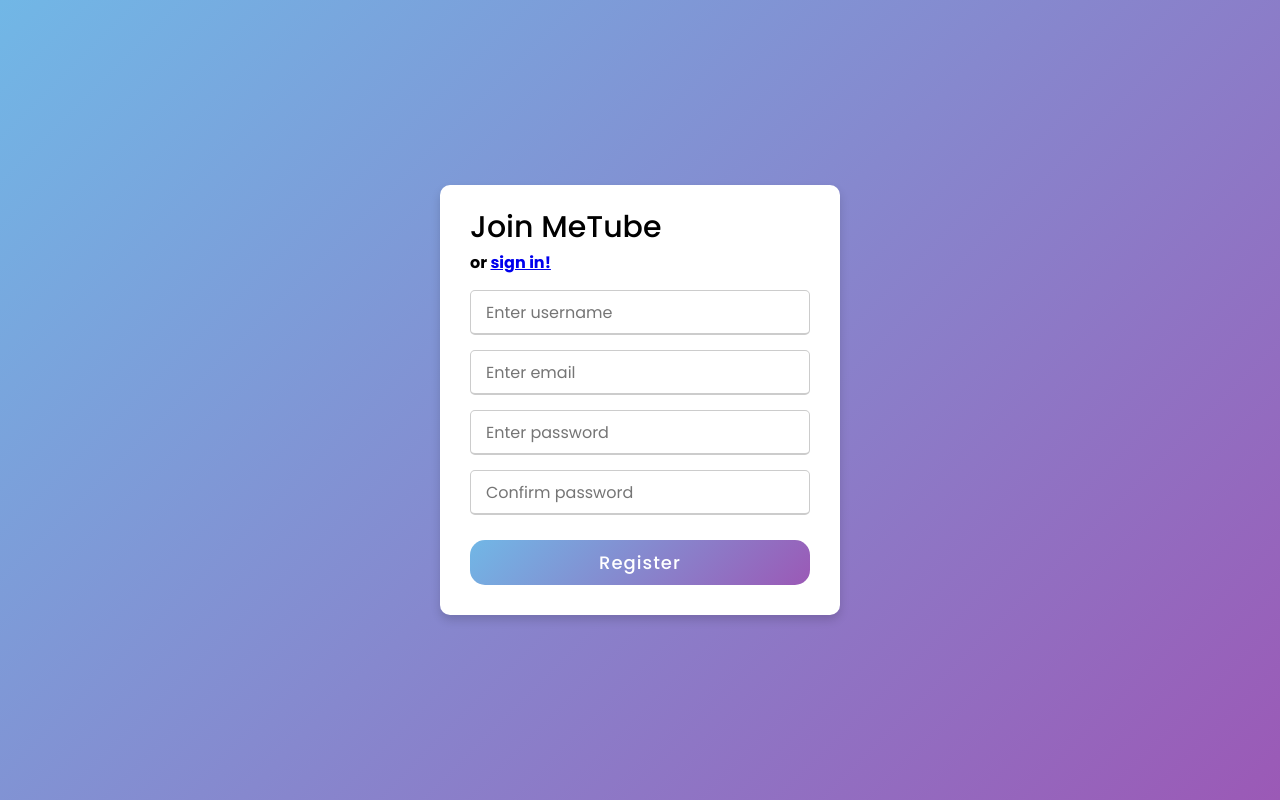
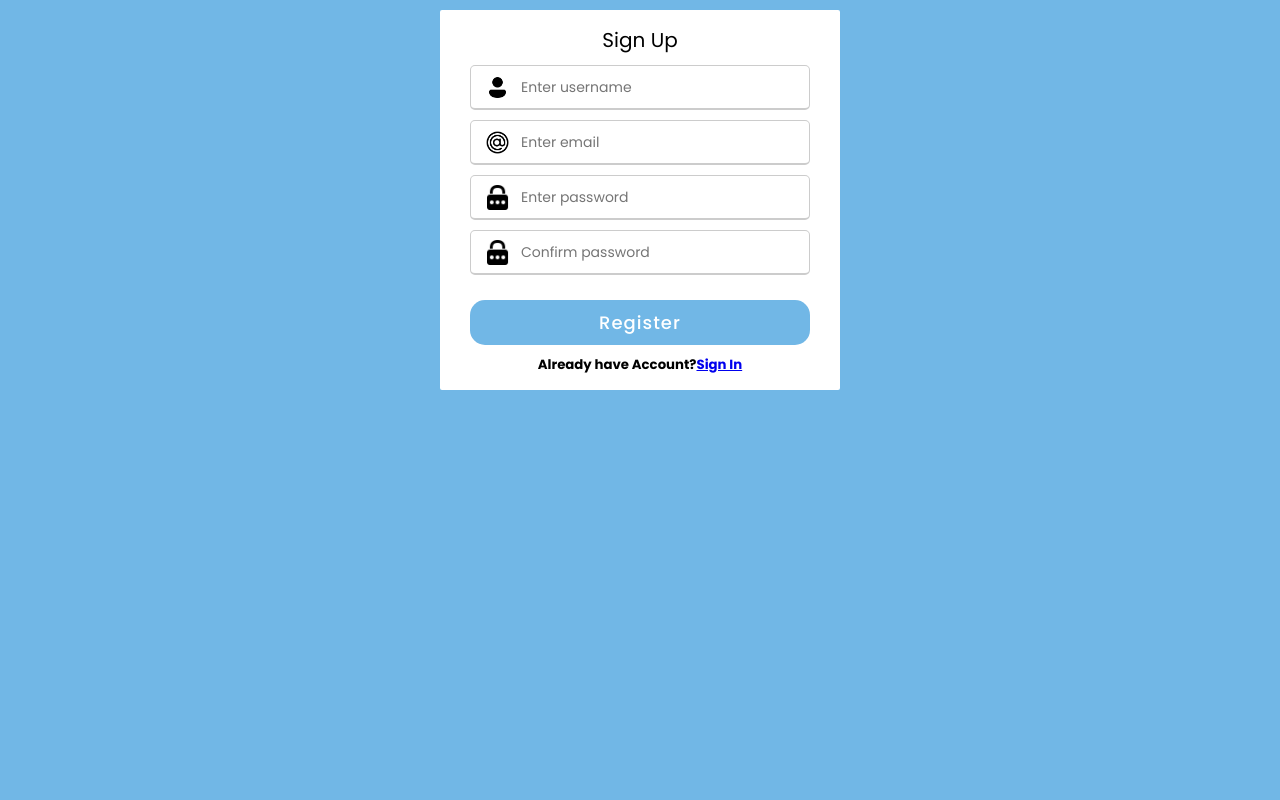
Before and after one commit to Prashanth14/MeTube, a PHP site: page /signup.php in a window 1280 px wide. Run offline with PHP 8.4, Linux system fonts and the light colour scheme.

Commit message:
UserAccount changes

```diff
--- a/files/main.php
+++ b/files/main.php
@@ -67,7 +67,7 @@
       </li>
 
       <li class='nav-item'>
-      <a class='nav-link' href='logout.php'>Log Out </a>
+      <a class='nav-link' href='logout.php'>Sign Out </a>
       </li>
       </ul>";
         } else {
--- a/signup.php
+++ b/signup.php
@@ -18,11 +18,11 @@
         header("location:index.php");
     }
     else{
-        echo "failure";
+        //echo "failure";
     }
-    echo $email;
-    echo $password;
-    echo $confirmPassword;
+   // echo $email;
+	//echo $password;
+    //echo $confirmPassword;
 }
 
 ?>
@@ -31,32 +31,34 @@
 <html lang="en" dir="ltr">
   <head>
     <meta charset="UTF-8">
-
     <link rel="stylesheet" href="style.css">
     <meta name="viewport" content="width=device-width, initial-scale=1.0">
   </head>
 
 	<body>
 	  <div class="container">
-	    <div class="title">Join MeTube</div>
-	    <h4>or <a href="login.php">sign in!</a></h4>
+	    <div class="title">Sign Up</div>
+
 	    <div class="content">
-
 	    <form action="signup.php" method="POST">
 	        <div class="user-details">
 	            <div class="input-box">
+					<img src="files/Images/user.png"/>
 	                <input type="text" name="username" placeholder="Enter username" required>
 	                <?php echo $userAccount->displayError(StatusMessage::$userNameUniqueError); ?>
 	            </div>
 	            <div class="input-box">
+					<img src="files/Images/email-sign.png"/>
 	                <input type="text" name = "email" placeholder="Enter email" required>
 	                <?php  echo $userAccount->displayError(StatusMessage::$emailInvalidError); ?>
 	                <?php echo $userAccount->displayError(StatusMessage::$emailUniqueError); ?>
 	            </div>
 	            <div class="input-box">
+					<img src="files/Images/password.png"/>
 	                <input type="password" name ="password" placeholder="Enter password" required>
 	            </div>
 	            <div class="input-box">
+					<img src="files/Images/password.png"/>
 	                <input type="password" name = "confirmpassword" placeholder="Confirm password" required>
 
 	                <?php echo $userAccount->displayError(StatusMessage::$passwordMatchError); ?>
@@ -66,9 +68,13 @@
 
 	        <div class="button">
 	          <button type="submit" name="signupButton">Register</button>
+			  <div style="padding-top: 10px;">
+			  <h5><a>Already have Account?</a><a href="login.php">Sign In</a></h5>
+			  </div>
 	        </div>
 	    </form>
 	    </div>
+
 	  </div>
 	</body>
 </html>
--- a/style.css
+++ b/style.css
@@ -6,12 +6,12 @@
   font-family: 'Poppins',sans-serif;
 }
 body{
-  height: 100vh;
+  /* height: 100vh; */
   display: flex;
   justify-content: center;
   align-items: center;
   padding: 10px;
-  background: linear-gradient(135deg, #71b7e6, #9b59b6);
+  background: #71b7e6;
 }
 #logo{
 	position:fixed;
@@ -22,22 +22,24 @@
   max-width: 400px;
   width: 100%;
   background-color: #fff;
-  padding: 5px 30px;
-  border-radius: 10px;
-  box-shadow: 0 5px 10px rgba(0,0,0,0.15);
+  padding: 5px 30px 20px 30px;
+  border-radius: 2px;
+  /* box-shadow: 0 5px 10px rgba(0,0,0,0.15); */
 }
 .container .title{
-  font-size: 30px;
-  font-weight: 500;
-  text-align: left;
+  font-size: 20px;
+  font-weight: 400;
+  text-align: center;
   position: relative;
-  padding-top: 15px;
+  padding-top: 10px;
 }
+.container .content
 form .user-details .input-box{
-  margin-top: 15px;
-  margin-bottom: 15px;
+  margin-top: 10px;
+  margin-bottom: 10px;
   position: relative;
 }
+
 form .input-box span.details{
   display: block;
   font-weight: 500;
@@ -47,16 +49,24 @@
   height: 45px;
   width: 100%;
   outline: none;
-  font-size: 16px;
+  font-size: 14px;
   border-radius: 5px;
-  padding-left: 15px;
+  padding-left: 50px;
   border: 1px solid #ccc;
   border-bottom-width: 2px;
   transition: all 0.3s ease;
+  /* background-color: #71b7e6; */
+}
+.input-box img{
+  position: absolute;
+  left:15px;
+  top:10px;
+  width:25px;
+  height:25px;
 }
 .user-details .input-box input:focus,
 .user-details .input-box input:valid{
-  border-color: #9b59b6;
+  border-color: #71b7e6;
 }
  form .button{
    height: 45px;
@@ -74,11 +84,11 @@
    letter-spacing: 1px;
    cursor: pointer;
    transition: all 0.3s ease;
-   background: linear-gradient(135deg, #71b7e6, #9b59b6);
+   background: #71b7e6;
  }
  form .button button:hover{
-  /* transform: scale(0.99); */
-  background: linear-gradient(-135deg, #71b7e6, #9b59b6);
+  transform: scale(0.99);
+  background: #71b7e6;
   }
  @media(max-width: 584px){
  .container{
```
Also changed, not shown: login.php (+7 -2 lines), updateProfile.php (+4 -4 lines), files/Images/email-sign.png (added), files/Images/password.png (added), files/Images/user.png (added).
